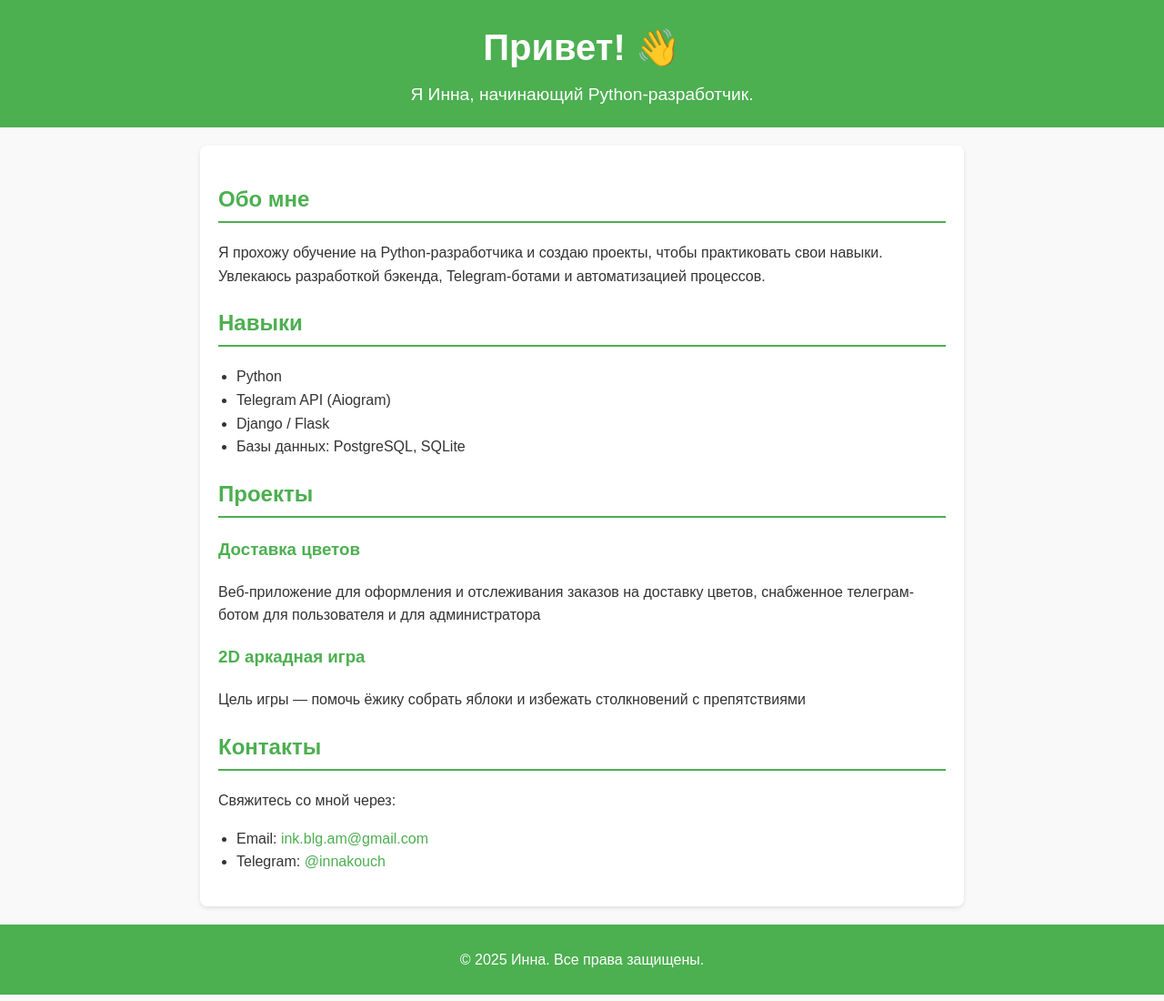
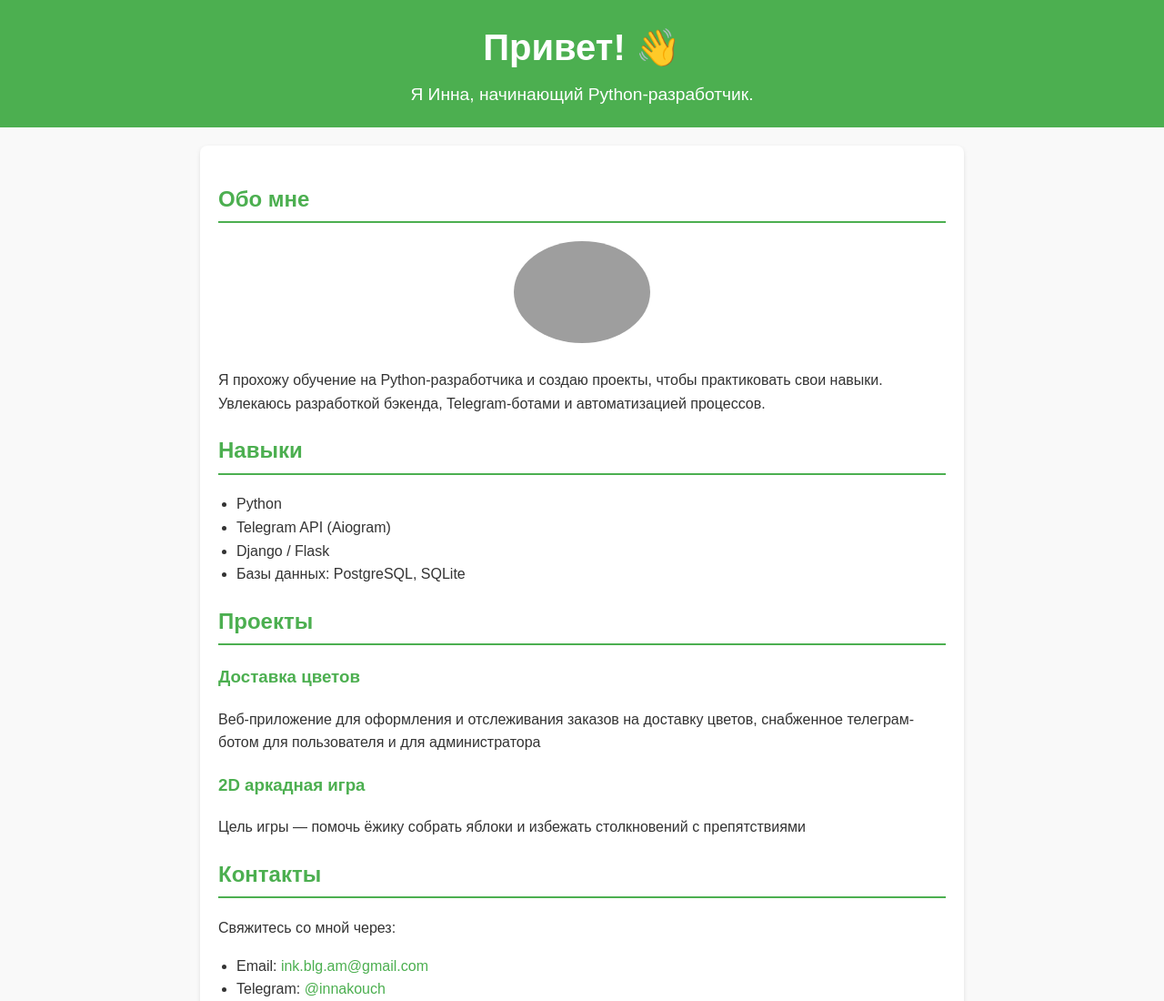
Before and after one commit to Inna-ZCod/Inna-ZCod.github.io, a plain HTML site: page index.html in a window 1280 px wide. Shown: the top 1100 px of the page at 91% size. Drawn offline with Linux system fonts and the light colour scheme; grey boxes are pictures that could not be loaded.

Commit message:
Update index.html

```diff
--- a/index.html
+++ b/index.html
@@ -72,6 +72,9 @@
         <!-- Обо мне -->
         <section>
             <h2>Обо мне</h2>
+            <div style="text-align: center; margin-bottom: 20px;">
+                <img src="https://github.com/Inna-ZCod.png" alt="Мое фото" width="150" style="border-radius: 50%;">
+            </div>
             <p>
                 Я прохожу обучение на Python-разработчика и создаю проекты, чтобы практиковать свои навыки.
                 Увлекаюсь разработкой бэкенда, Telegram-ботами и автоматизацией процессов.
```
